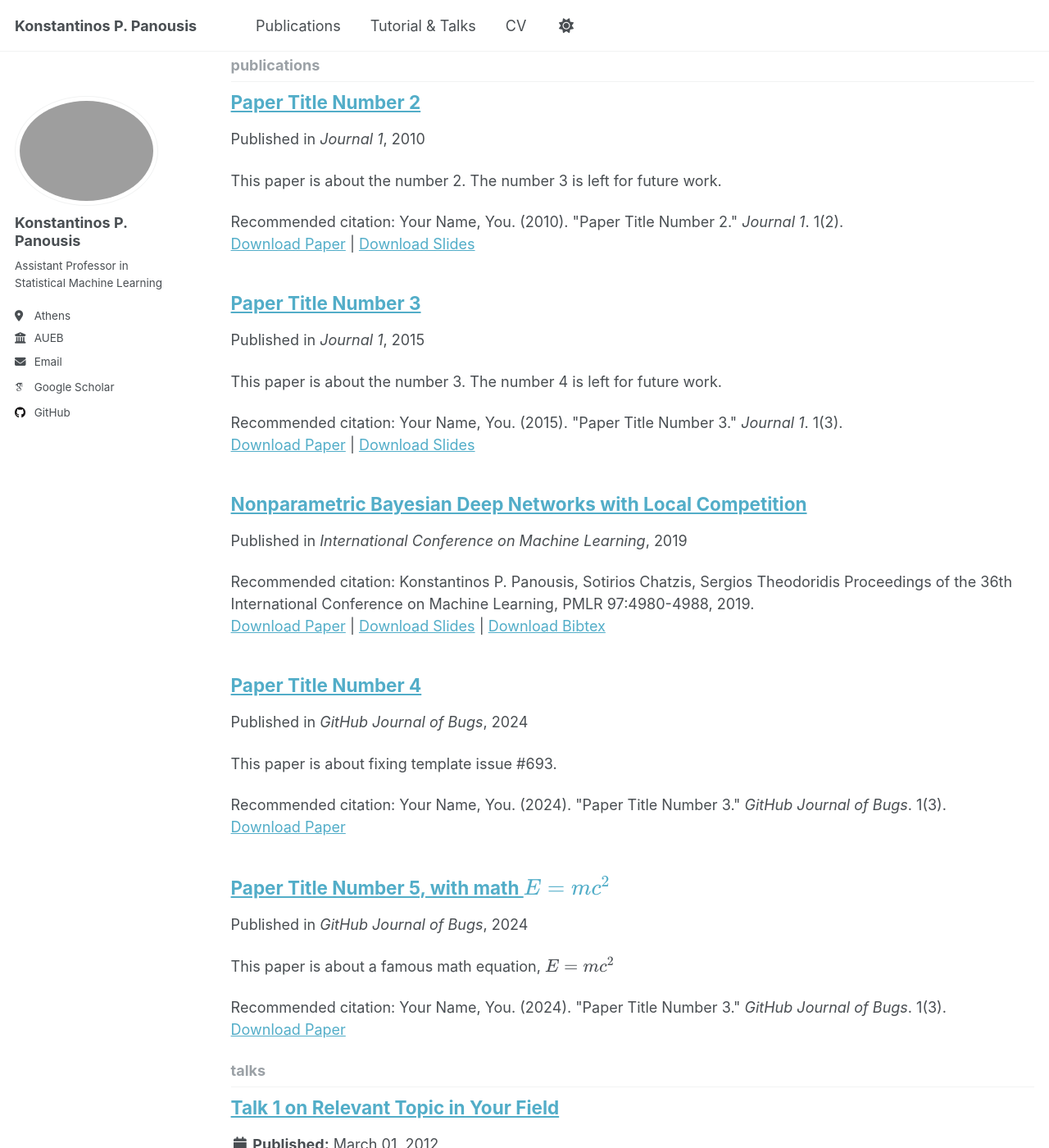
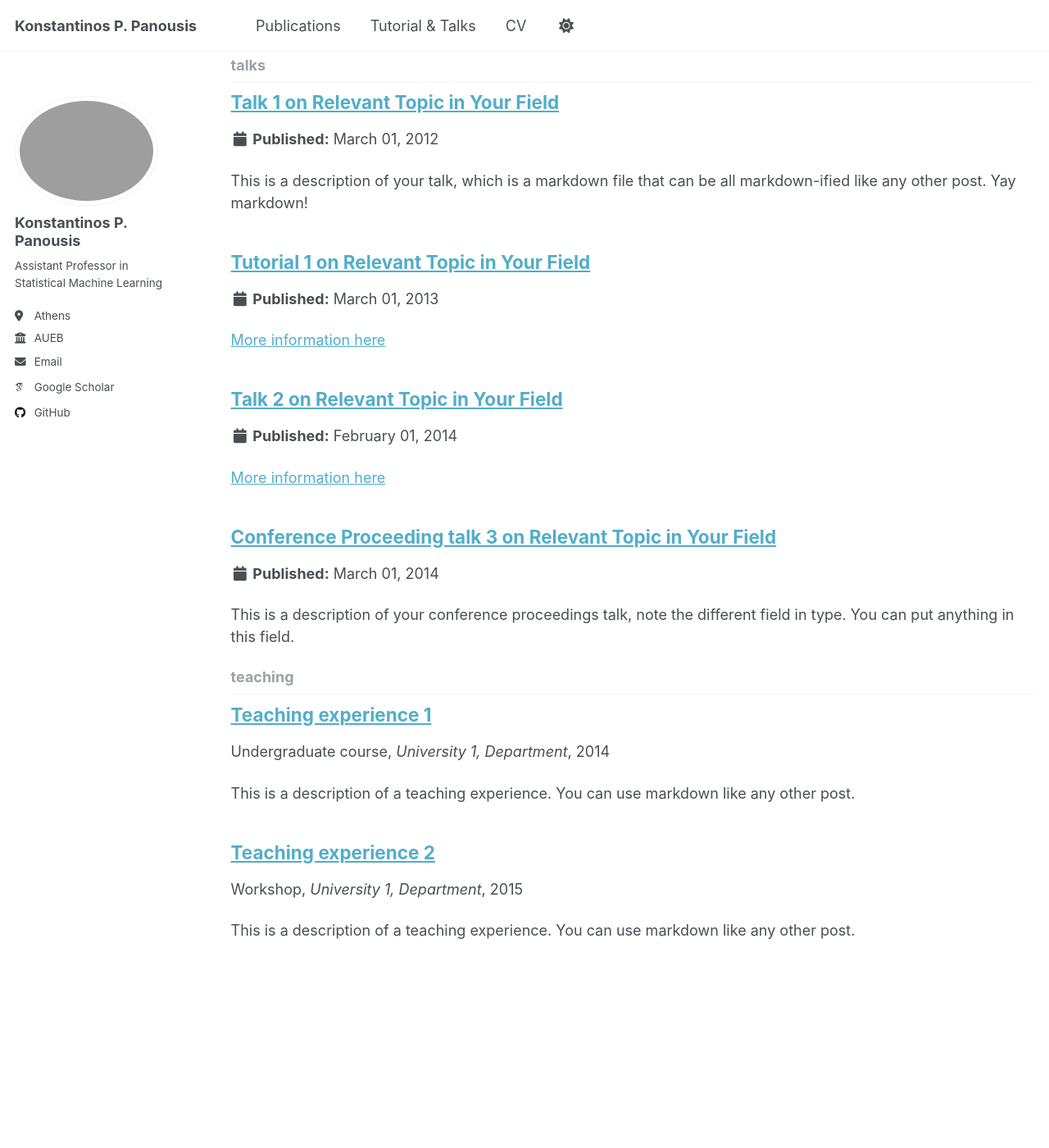
Before and after one commit to konpanousis/konpanousis.github.io, a Jekyll site: the page built from _pages/collection-archive.html, in a window 1280 px wide and 1400 px high, scrolled down 1042 px. Shown: the whole window at 82% size. Built offline with Jekyll 4.4.1, drawn with Linux system fonts in a browser that asks for light colours; some web fonts are replaced; a script that is not in the unit is left out; part of the change alters nothing that is shown.

```diff
--- a/_config.yml
+++ b/_config.yml
@@ -220,7 +220,7 @@ collections:
     output: true
     permalink: /:collection/:path/
   publications:
-    output: true
+    output: False
     permalink: /:collection/:path/
   portfolio:
     output: true
@@ -266,8 +266,8 @@ defaults:
     values:
       layout: single
       author_profile: true
-      share: true
-      comments: true
+      share: false
+      comments: false
   # _portfolio
   - scope:
       path: ""
```
